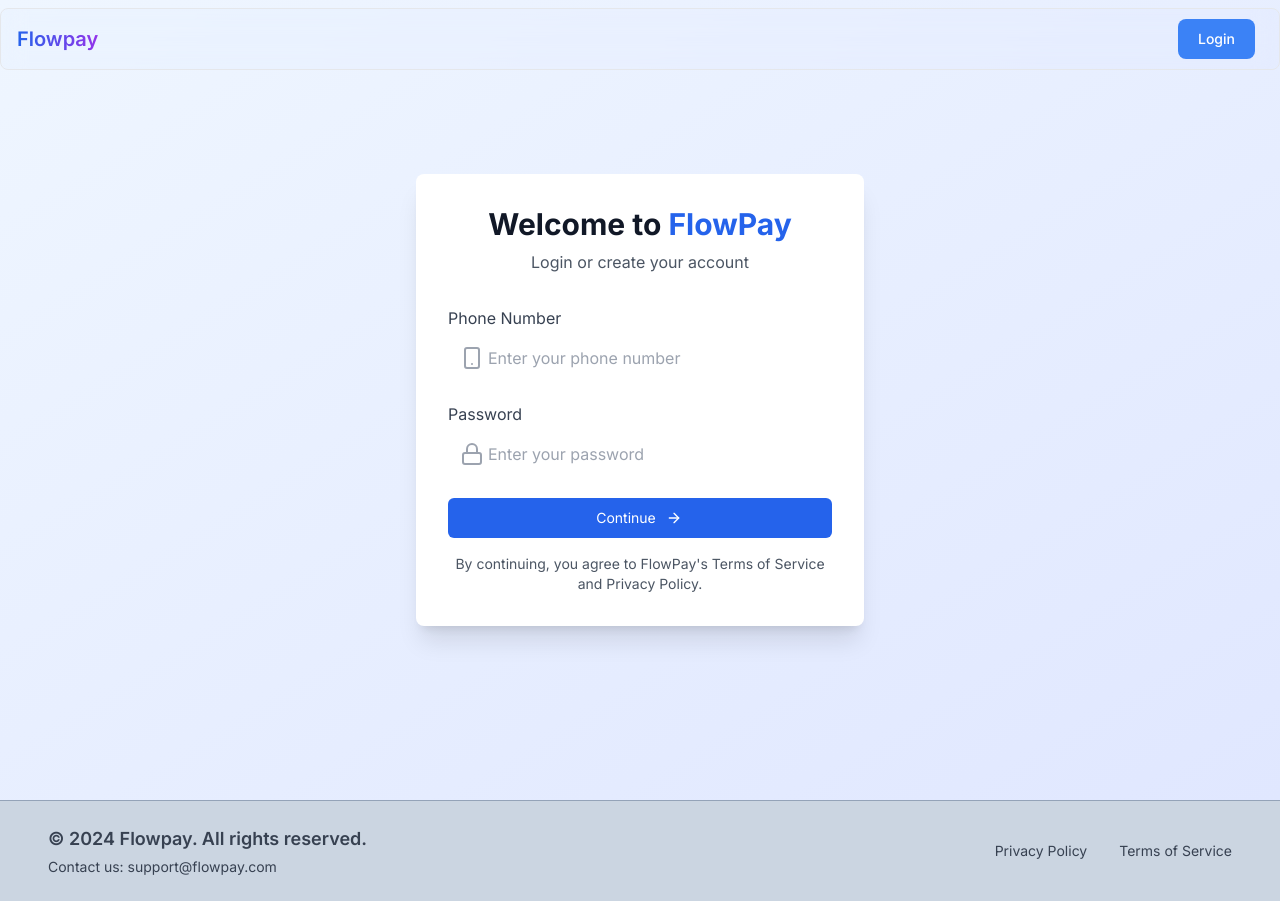
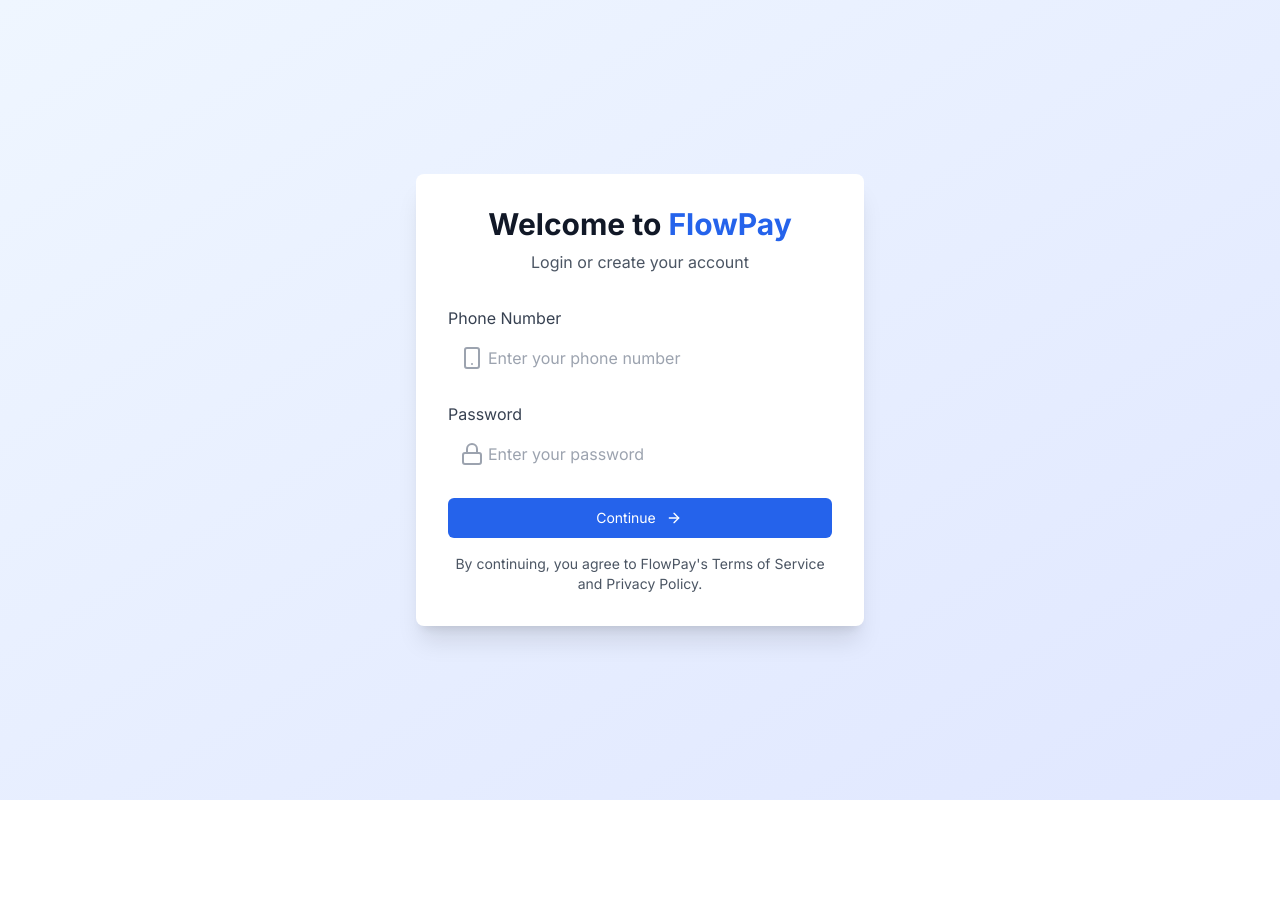
Before and after one commit to Jyot-Pandya/payora-app, a Next.js app in the folder apps/user-app/: page /auth in a window 1280 px wide. After the commit the page ends 800 px from the top, so only its background shows below. Built offline with nearby package versions, Linux system fonts and the light colour scheme; no server answers.

Commit message:
feat: implement ClientWrapper for conditional Appbar and Footer rendering; remove Bank page

```diff
--- /dev/null
+++ b/apps/user-app/ClientWrapper.tsx
@@ -0,0 +1,25 @@
+"use client";
+
+import { usePathname } from "next/navigation";
+import { AppbarClient } from "./AppbarClient";
+import Footer from "@repo/ui/footer";
+
+export default function ClientWrapper({
+  children,
+}: {
+  children: React.ReactNode;
+}) {
+  const pathname = usePathname();
+
+    const showAppbarAndFooter = pathname !== "/home" && pathname !== "/auth"
+
+  return (
+    <>
+      {showAppbarAndFooter && <AppbarClient />}
+
+      {children}
+
+      {showAppbarAndFooter && <Footer />}
+    </>
+  );
+}
--- a/apps/user-app/app/(dashboard)/Bank/page.tsx
+++ /dev/null
@@ -1,10 +0,0 @@
-import AxisTransactionPage from "../../../components/AxisBank";
-import HDFCTransactionPage from "../../../components/HdfcBank";
-
-export default function Bank() {
-    return (
-        <div className="pt-20">
-         <HDFCTransactionPage/>
-        </div>
-        );
-}
--- a/apps/user-app/app/layout.tsx
+++ b/apps/user-app/app/layout.tsx
@@ -4,7 +4,7 @@ import { Inter } from "next/font/google";
 import { Providers } from "../provider";
 import { AppbarClient } from "../AppbarClient";
 import Footer from "@repo/ui/footer";
-
+import ClientWrapper from "../ClientWrapper";
 
 const inter = Inter({ subsets: ["latin"] });
 
@@ -18,13 +18,16 @@ export default function RootLayout({
 }: {
   children: React.ReactNode;
 }): JSX.Element {
+  const showAppbarAndFooter = true; // default value
+
   return (
     <html lang="en">
       <body className={inter.className}>
         <Providers>
-        <AppbarClient />
-          {children}
-          <Footer/>
+
+          <ClientWrapper>
+            {children}
+          </ClientWrapper>
         </Providers>
       </body>
     </html>
```
Also changed, not shown: apps/user-app/app/page.tsx (line endings or trailing spaces).
